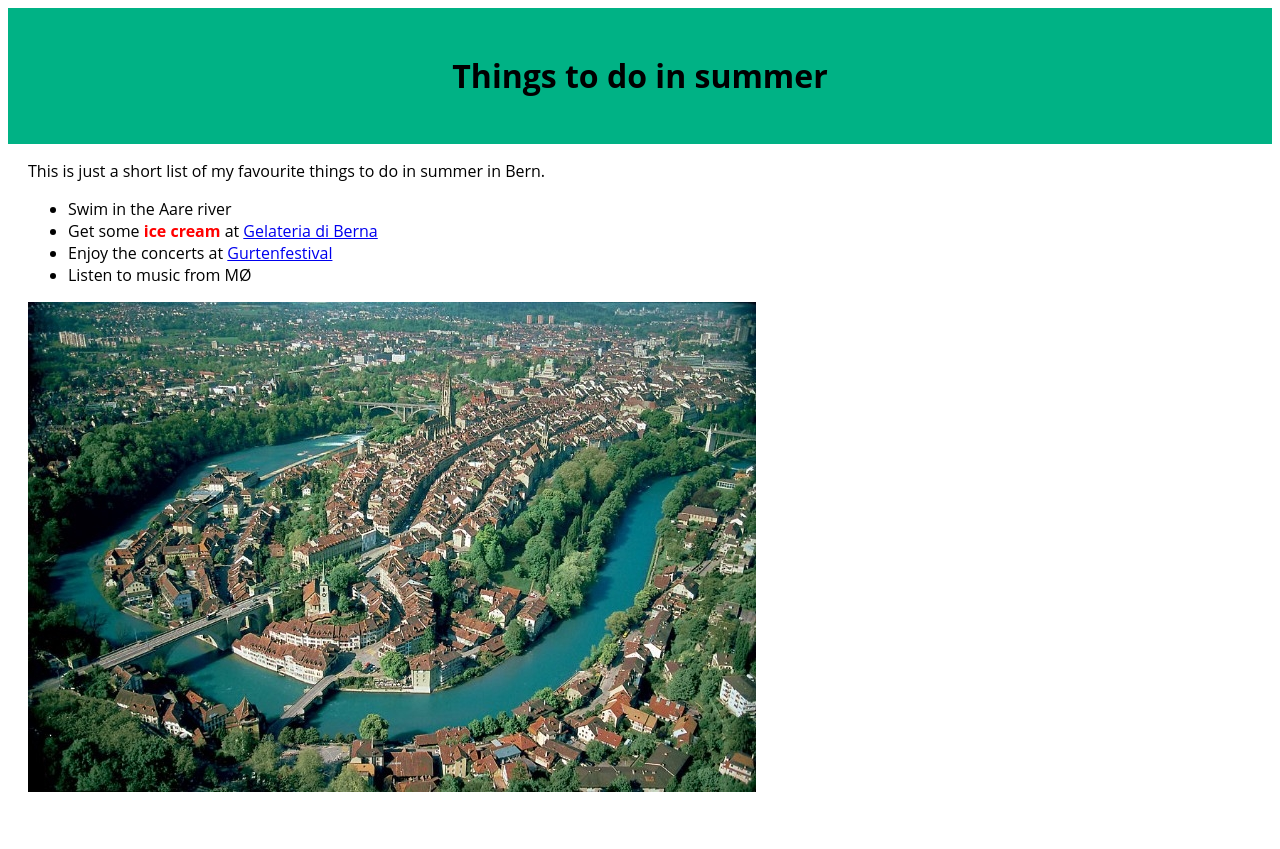
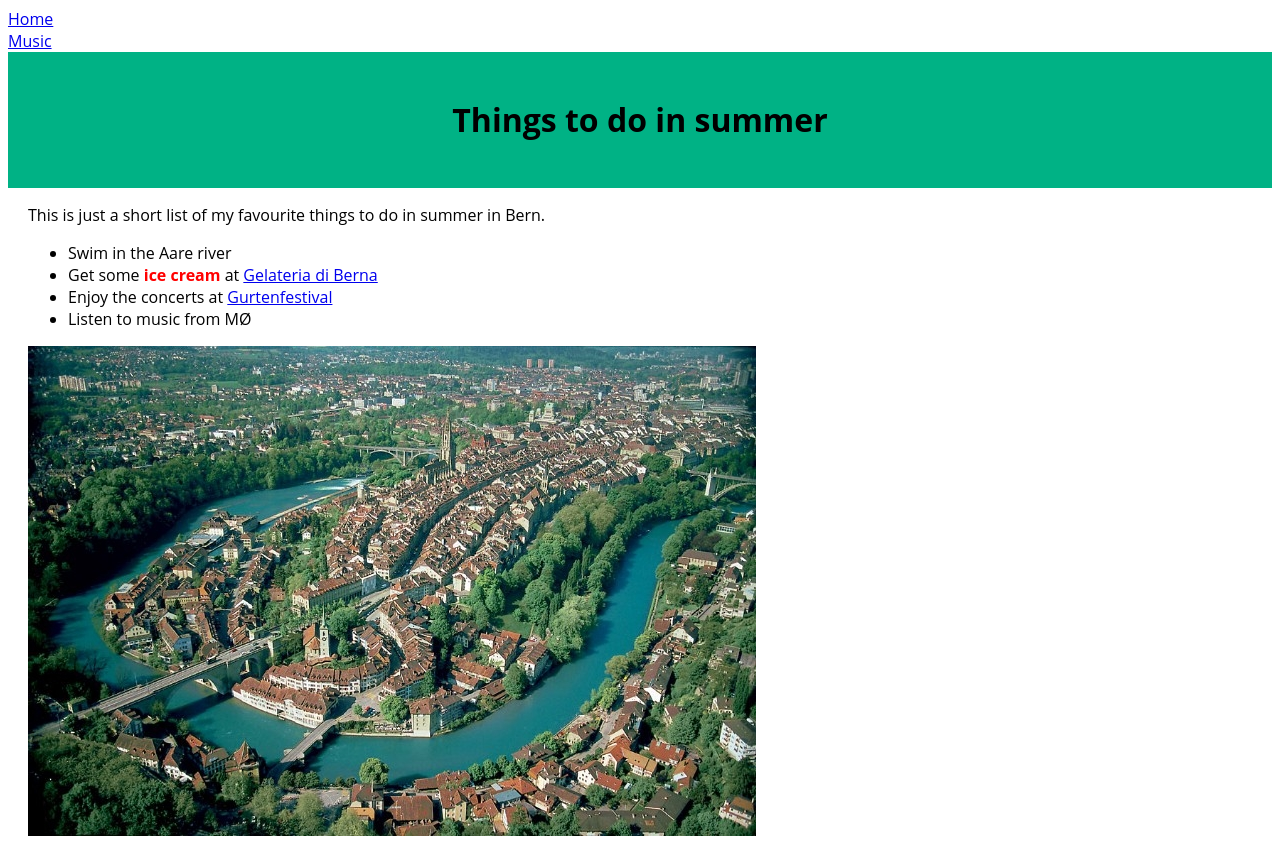
Before and after one commit to tinasalvisberg/tinasalvisberg.github.io, a plain HTML site: page index.html in a window 1280 px wide. Before the commit the page ends 805 px from the top, so only its background shows below. Drawn offline with Linux system fonts and the light colour scheme.

Commit message:
anfang der navi

```diff
--- a/index.html
+++ b/index.html
@@ -1,11 +1,19 @@
 <!DOCTYPE html>
 <html>
   <head>
+      <meta charset="UTF-8">
+      <meta http-equiv="Content-Type" content="text/html; charset=utf-8" />
       <title>Summer in Bern</title>
       <link rel="stylesheet" href="main.css">
     </div>
   </head>
   <body>
+    <div id="navigation">
+      <ul>
+          <li><a href="index.html">Home</a></li>
+          <li><a href="music.html">Music</a></li>
+      </ul>
+    </div>
     <div id="header">
       <h1>Things to do in summer</h1>
     </div>
--- a/main.css
+++ b/main.css
@@ -5,6 +5,11 @@ body {
 
 h1 {
   color: #000000;
+}
+#navigation ul {
+  list-style-type: none;
+  margin: 0px;
+  padding: 0px;
 }
 #header {
   padding-top: 25px;
```
